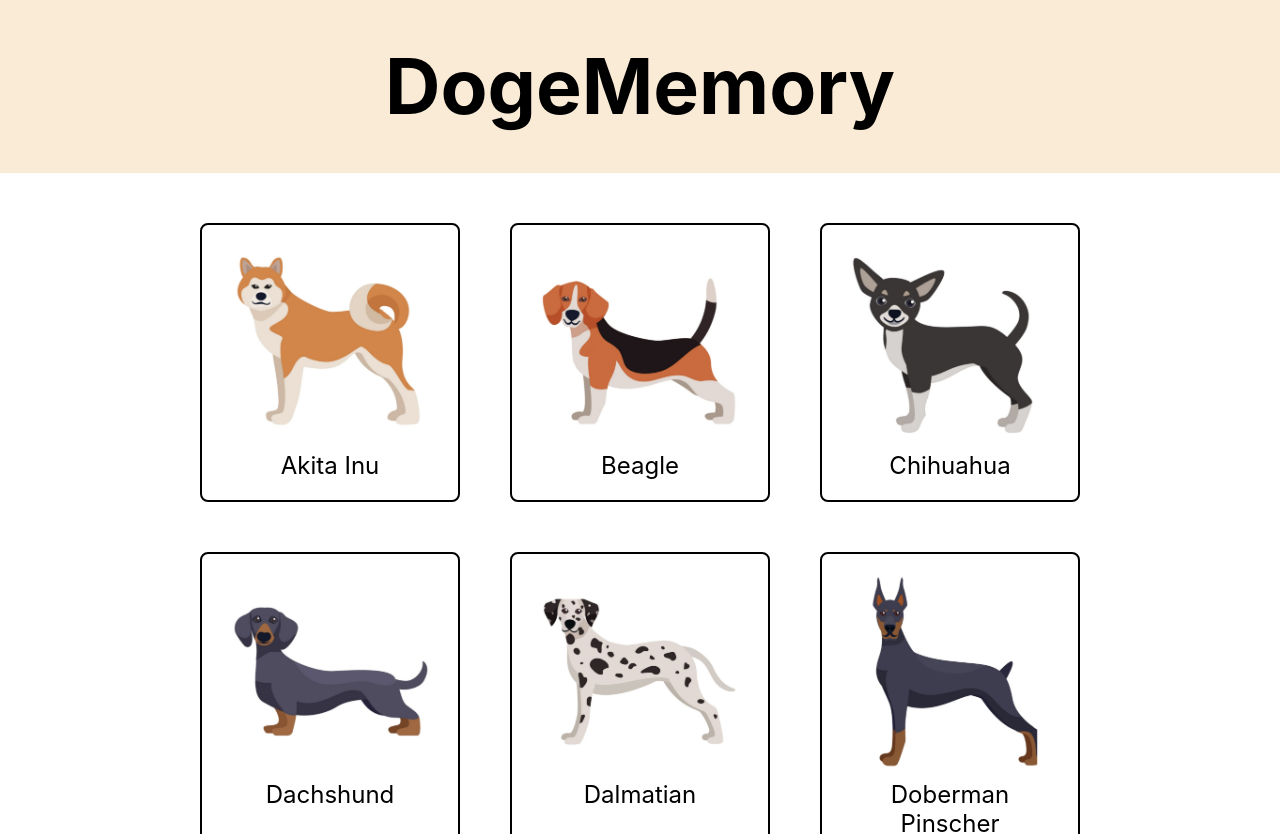
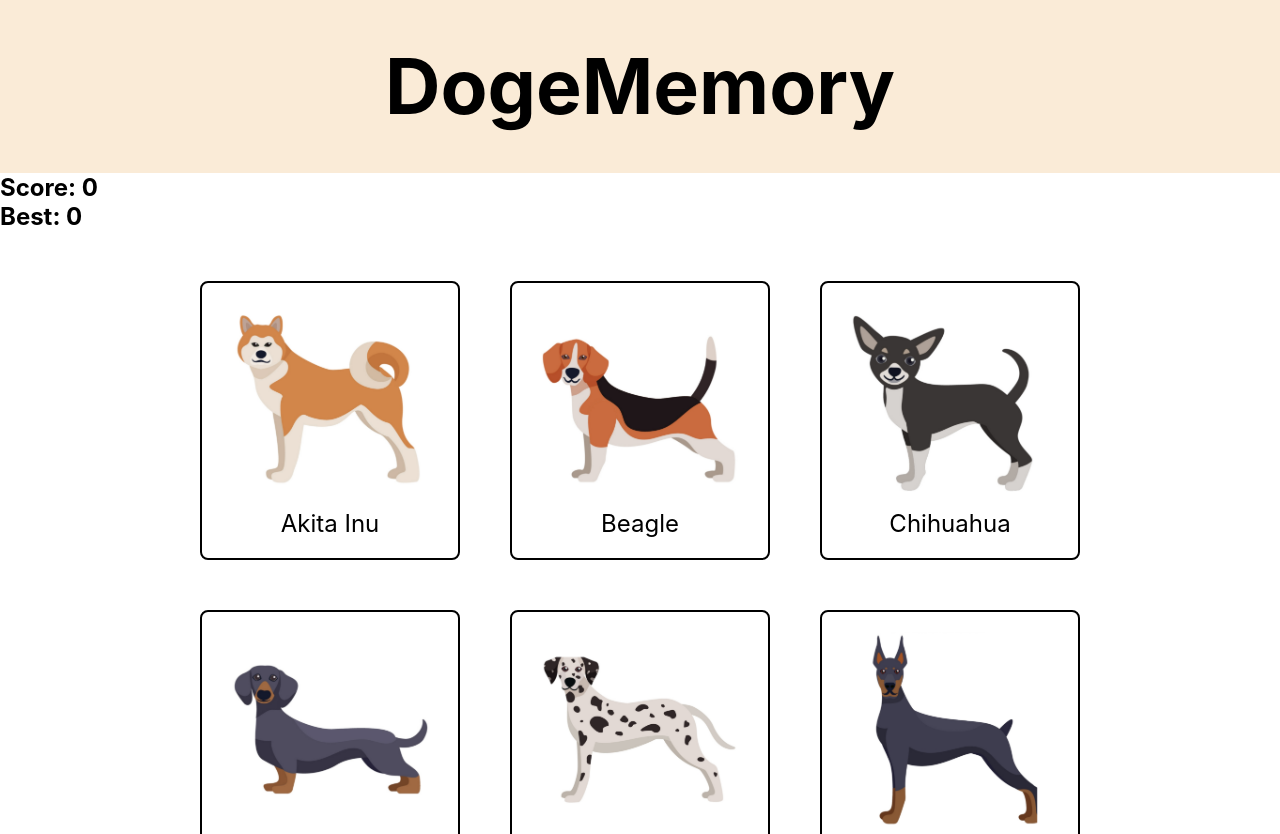
Before and after one commit to kenizaya/memory-card, a React (Create React App) app: page / in a window 1280 px wide. Shown: the top 834 px of the page. Built offline with nearby package versions, Linux system fonts and the light colour scheme.

Commit message:
Add score and best score

```diff
--- a/src/App.js
+++ b/src/App.js
@@ -1,7 +1,8 @@
-import React, { useState } from 'react'
-import Card from './components/Card'
+import React, { useEffect, useState } from 'react'
+import Cards from './components/Cards'
 import { dogs } from './components/data'
 import Header from './components/Header'
+import Score from './components/Score'
 
 const App = () => {
   const [imageData, setImageData] = useState(dogs)
@@ -9,15 +10,26 @@ const App = () => {
   const [score, setScore] = useState(0)
   const [bestScore, setBestScore] = useState(0)
 
+  useEffect(() => {
+    setBestScore((prevBestScore) => {
+      return prevBestScore <= score ? score : prevBestScore
+    })
+  })
   const clickHandler = (id) => {
     if (!clickedImages.includes(id)) {
       setClickedImages((prevState) => {
         return [...prevState, id]
       })
-    } else setClickedImages([])
+
+      setScore((prevScore) => prevScore + 1)
+    } else {
+      setClickedImages([])
+      setScore(0)
+    }
 
     shuffle(imageData)
     console.log(clickedImages)
+    console.log(score)
   }
 
   // Using Fisher-Yates algo
@@ -35,7 +47,9 @@ const App = () => {
   return (
     <div>
       <Header />
-      <Card imageData={imageData} onClick={(id) => clickHandler(id)} />
+      <Score title='Score' score={score} />
+      <Score title='Best' score={bestScore} />
+      <Cards imageData={imageData} onClick={(id) => clickHandler(id)} />
     </div>
   )
 }
--- a/src/components/Card.jsx
+++ b/src/components/Cards.jsx
@@ -1,7 +1,7 @@
 import React from 'react'
-import styles from '../styles/Card.module.css'
+import styles from '../styles/Cards.module.css'
 
-const Card = (props) => {
+const Cards = (props) => {
   const { imageData, onClick } = props
   return (
     <div className={styles.container}>
@@ -21,4 +21,4 @@ const Card = (props) => {
   )
 }
 
-export default Card
+export default Cards
--- a/src/components/Score.jsx
+++ b/src/components/Score.jsx
@@ -2,7 +2,8 @@ import React from 'react'
 import styles from '../styles/Score.module.css'
 
 const Score = (props) => {
-  return <h2>{props.title + ': '} props.score</h2>
+  const { title, score } = props
+  return <h2>{title + ': ' + score}</h2>
 }
 
 export default Score
```
Also changed, not shown: src/styles/Cards.module.css (renamed from src/styles/Card.module.css).
